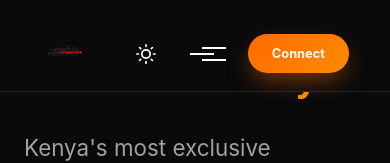
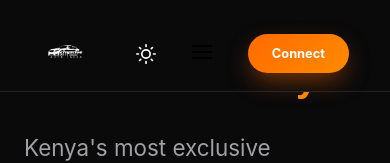
Before and after one commit to Ruchez/citydrive, a React (Vite) app: page / in a window 390 px wide. Shown: the top 163 px of the page. Built offline with nearby package versions, Linux system fonts and the light colour scheme.

Commit message:
UI: Refine Navbar logo visibility and hamburger icon

```diff
--- a/src/App.css
+++ b/src/App.css
@@ -109,13 +109,17 @@ body {
 }
 
 .nav-logo {
-  height: 50px;
+  height: 60px;
+  /* Increased 10% from 50px-ish */
   width: auto;
-  transition: height 0.3s ease;
+  filter: brightness(0) invert(1);
+  /* Force white */
+  transition: all 0.3s ease;
+  object-fit: contain;
 }
 
 .navbar.scrolled .nav-logo {
-  height: 45px;
+  height: 52px;
 }
 
 .nav-links {
--- a/src/components/Navbar.tsx
+++ b/src/components/Navbar.tsx
@@ -40,8 +40,12 @@ const Navbar = ({ theme, onToggleTheme }: NavbarProps) => {
                         )}
                     </button>
 
-                    <button className="mobile-menu-btn" onClick={() => setIsOpen(!isOpen)}>
-                        <div className={`burger ${isOpen ? 'active' : ''}`}></div>
+                    <button className="mobile-menu-btn" onClick={() => setIsOpen(!isOpen)} aria-label="Toggle Menu">
+                        {isOpen ? (
+                            <svg width="24" height="24" viewBox="0 0 24 24" fill="none" stroke="currentColor" strokeWidth="2" strokeLinecap="round" strokeLinejoin="round"><line x1="18" y1="6" x2="6" y2="18"></line><line x1="6" y1="6" x2="18" y2="18"></line></svg>
+                        ) : (
+                            <svg width="24" height="24" viewBox="0 0 24 24" fill="none" stroke="currentColor" strokeWidth="2" strokeLinecap="round" strokeLinejoin="round"><line x1="3" y1="12" x2="21" y2="12"></line><line x1="3" y1="6" x2="21" y2="6"></line><line x1="3" y1="18" x2="21" y2="18"></line></svg>
+                        )}
                     </button>
 
                     <a href="#contact" className="btn-primary" style={{ padding: '0.6rem 1.5rem', fontSize: '0.8rem' }}>
```
